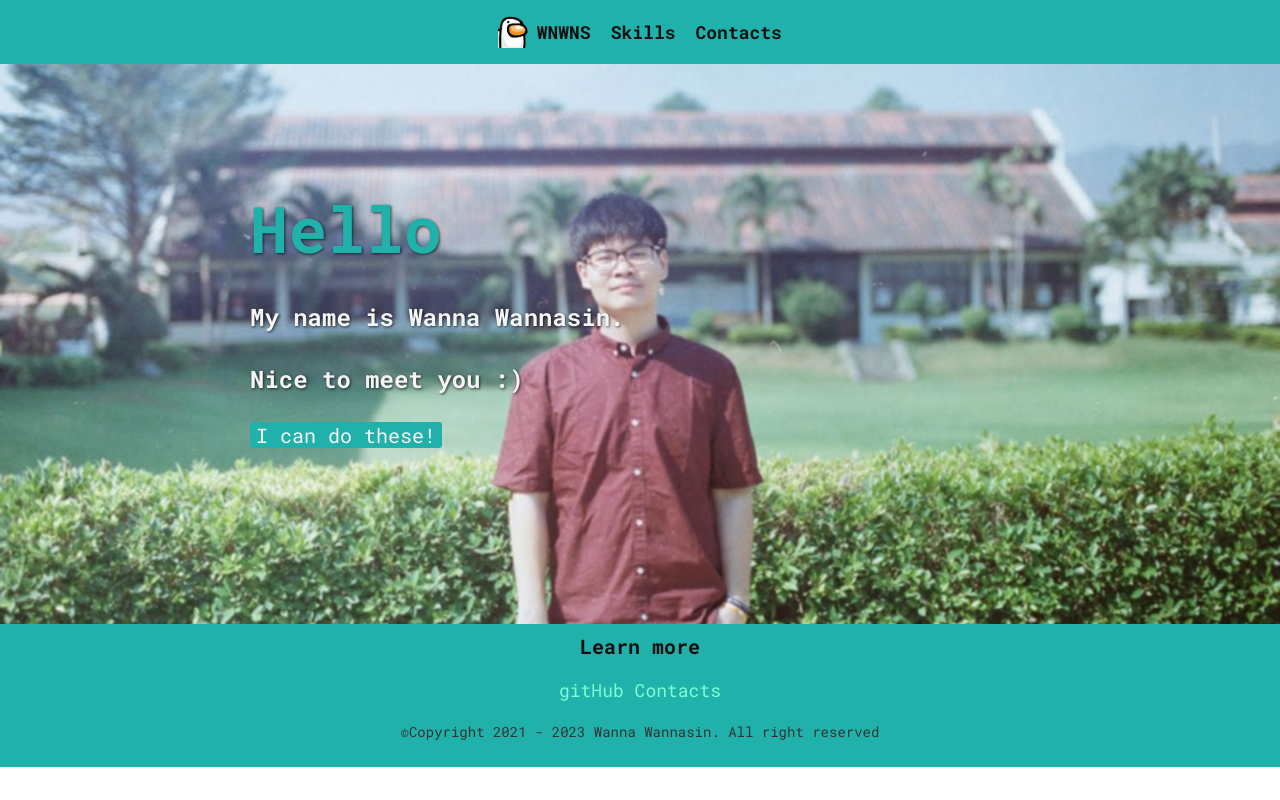
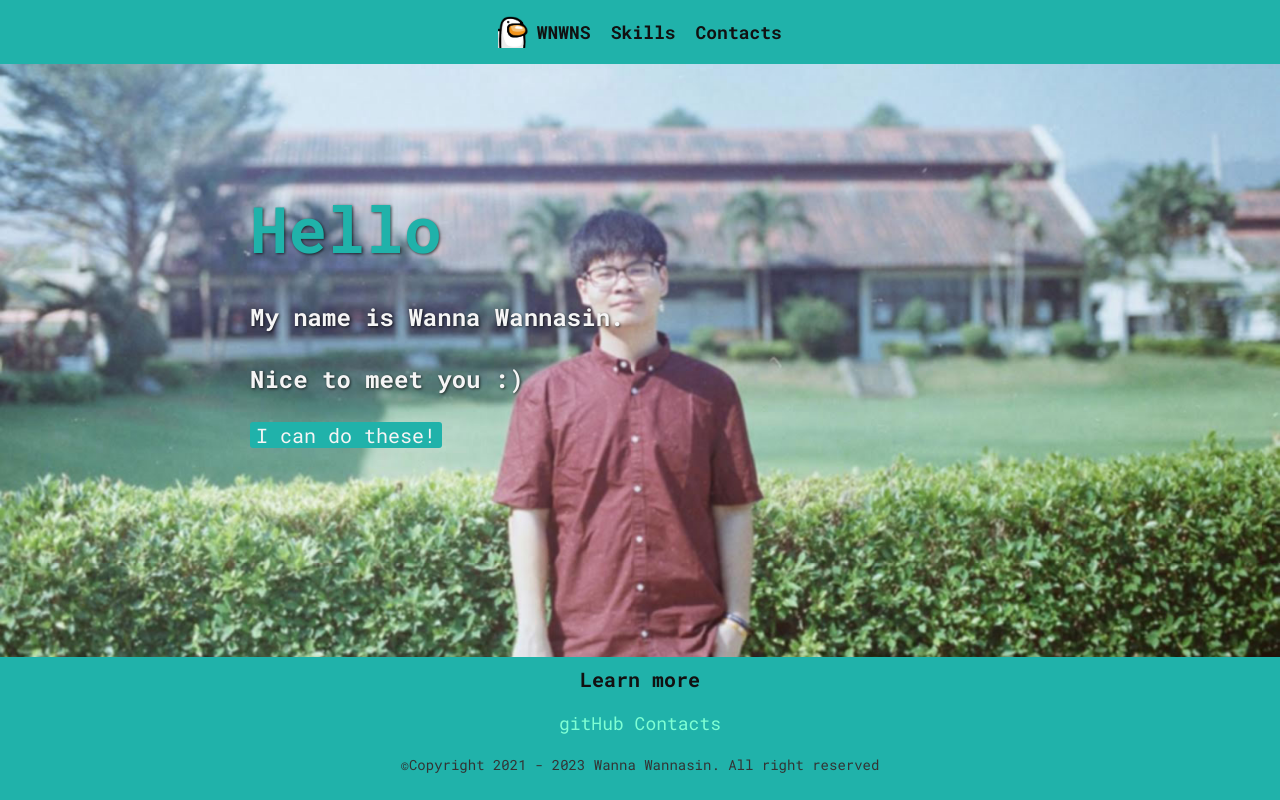
Before and after one commit to DIALQGUE/DjangoTutorial, a Django app: page / in a window 1280 px wide. Run offline with Django 4.2, Linux system fonts and the light colour scheme.

Commit message:
fill gap between body and footer in home site

```diff
--- a/appGeneral/static/appGeneral/main.css
+++ b/appGeneral/static/appGeneral/main.css
@@ -26,6 +26,12 @@ html {
     font-family: 'Roboto Mono', sans-serif;
     color: #333333;
     font-weight: 400;
+}
+
+.site {
+    display: flex;
+    min-height: 100vh;
+    flex-direction: column;
 }
 
 h1, h2, h3, h4, h5, h6 {
@@ -167,6 +173,7 @@ a {
     background-color: lightseagreen;
     text-align: center;
     padding: 8px;
+    width: 100%;
 }
 
 .siteFooter a {
@@ -222,6 +229,7 @@ input[type = "text"]:focus {
     min-height: 70vh;
     max-height: 90vh;
     padding: 120px 250px;
+    flex-grow: 1;
 }
 
 .homeLandingItem {
--- a/appGeneral/templates/appGeneral/components/base.html
+++ b/appGeneral/templates/appGeneral/components/base.html
@@ -10,7 +10,7 @@
     <link rel = "stylesheet" href = "{% static 'appGeneral/normalize.css' %}">
     <link rel = "stylesheet" href = "{% static 'appGeneral/main.css' %}">
 </head>
-<body>
+<body class = "site">
     {% include 'appGeneral/components/siteHeader.html'%}
     {% block content %}{% endblock %}
     {% include 'appGeneral/components/siteFooter.html'%}
```
